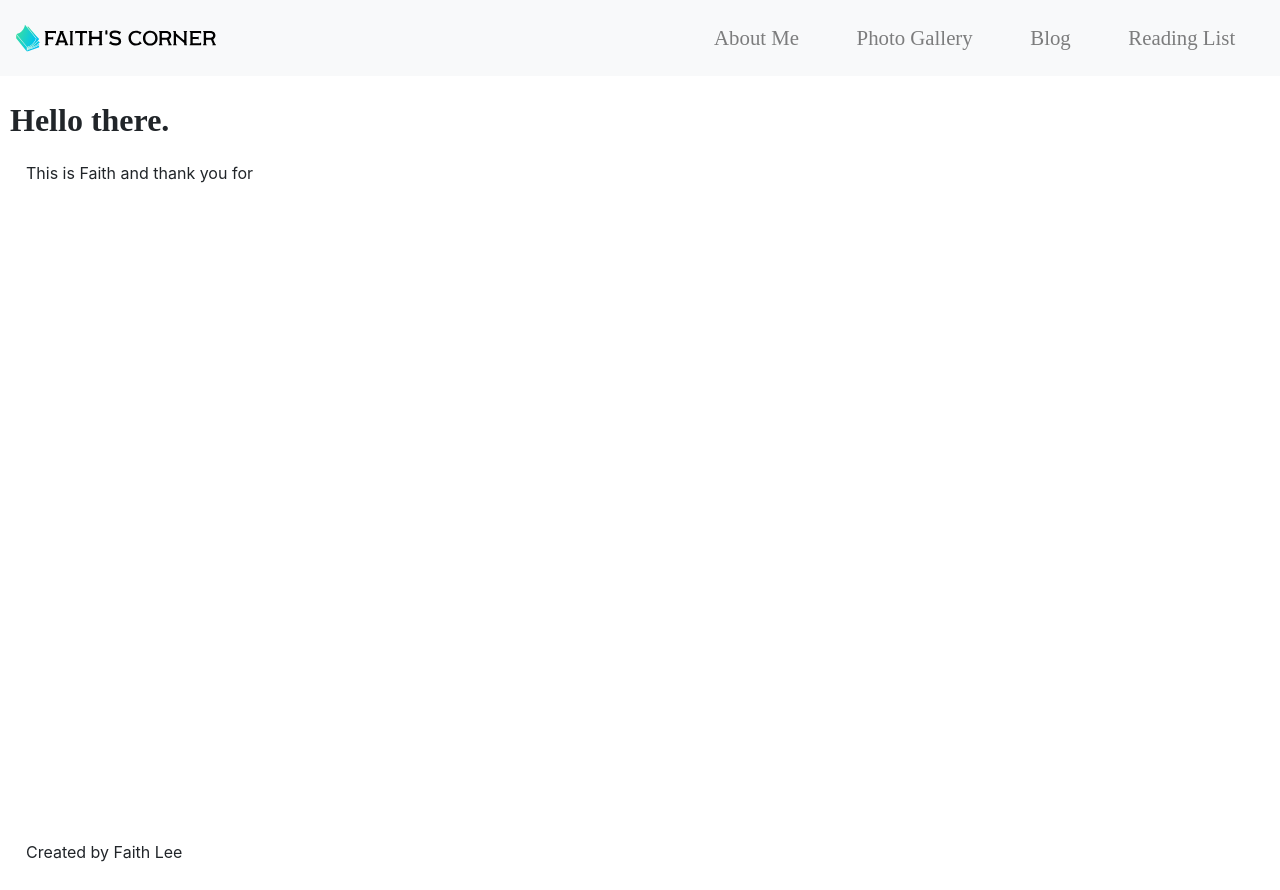
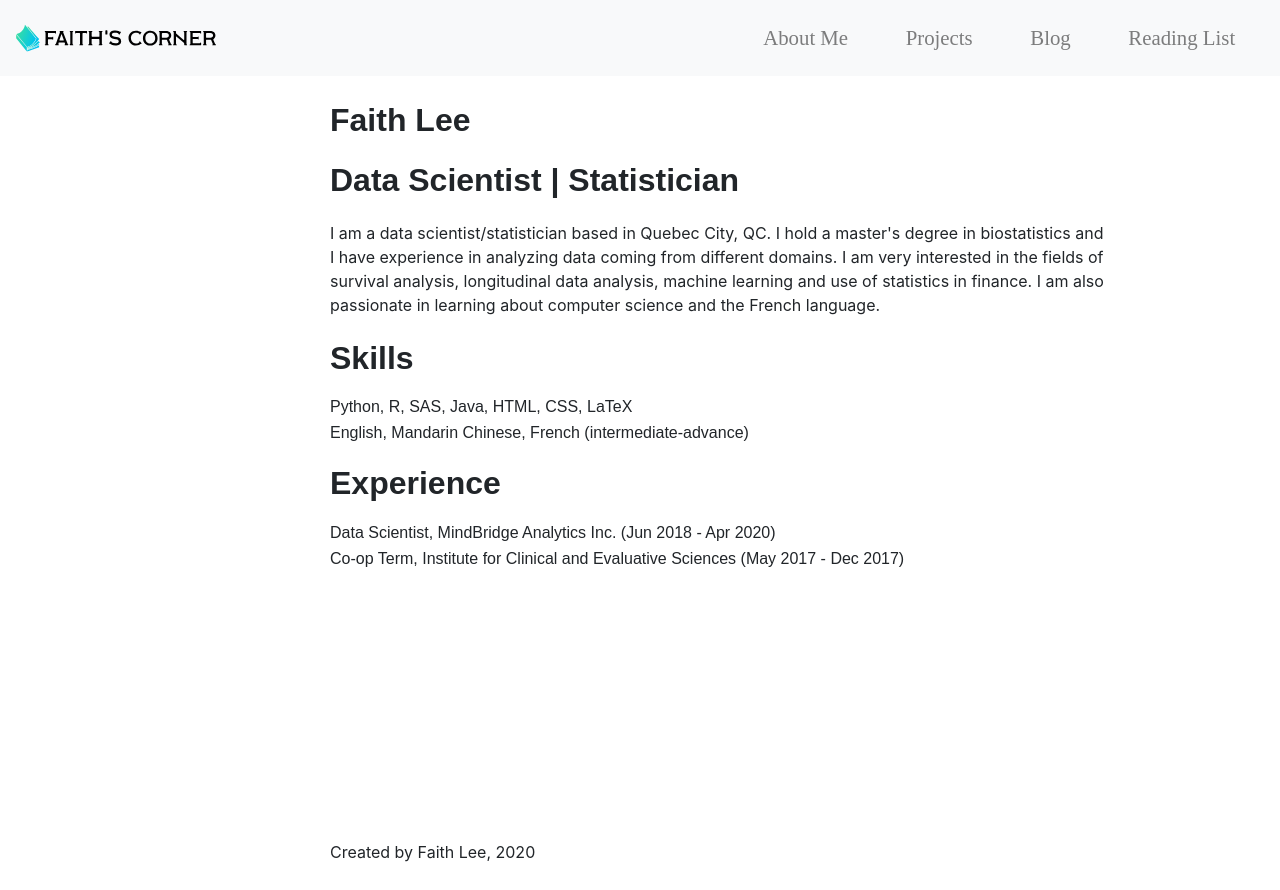
Before and after one commit to faithghlee/faithghlee.github.io, a Gatsby site: page /about in a window 1280 px wide. Built offline with nearby package versions, Linux system fonts and the light colour scheme; Gatsby itself is replaced by a stand-in of ours.

Commit message:
changes to index page

```diff
--- a/src/components/footer.js
+++ b/src/components/footer.js
@@ -16,7 +16,7 @@
 
     return (
         <footer>
-            <p> Created by {data.site.siteMetadata.author}</p>
+            <p> Created by {data.site.siteMetadata.author}, 2020</p>
         </footer>
     )
 }
--- a/src/components/header.js
+++ b/src/components/header.js
@@ -23,7 +23,7 @@
         <Navbar.Collapse id="responsive-navbar-nav">
         <Nav className="ml-auto">
             <Nav.Link href="/about" className= "nav-item">About Me</Nav.Link>
-            <Nav.Link href="/contact" className="nav-item">Photo Gallery</Nav.Link>
+            <Nav.Link href="/contact" className="nav-item">Projects</Nav.Link>
             <Nav.Link href="/blog" className="nav-item">Blog</Nav.Link>
             <Nav.Link href="/reading_list" className="nav-item">Reading List</Nav.Link>
         </Nav>
--- a/src/pages/about.js
+++ b/src/pages/about.js
@@ -1,14 +1,23 @@
 import React from "react"
 import Layout from "../components/layout"
 import "../styles/about.css"
-
+import profile from "../images/profile_image.jpeg"
 const AboutMe = () => {
 
   return (
     <Layout>
+      <h1> Faith Lee</h1>
+      <h1> Data Scientist | Statistician </h1>
+      <p> I am a data scientist/statistician based in Quebec City, QC. I hold a master's degree in biostatistics and I have experience in analyzing data coming from different domains. I am very interested in the fields of survival analysis, longitudinal data analysis, machine learning and use of statistics in finance. I am also passionate in learning about computer science and the French language.</p>
 
-      <h1>Hello there.</h1>
-      <p> This is Faith and thank you for </p>
+      <h1>Skills</h1>
+      <h2> Python, R, SAS, Java, HTML, CSS, LaTeX</h2>
+      <h2> English, Mandarin Chinese, French (intermediate-advance)</h2>
+
+      <h1>Experience</h1>
+      <h2> Data Scientist, MindBridge Analytics Inc. (Jun 2018 - Apr 2020)</h2>
+      <h2> Co-op Term, Institute for Clinical and Evaluative Sciences (May 2017 - Dec 2017)</h2>
+
 
       </Layout>
   )
--- a/src/styles/about.css
+++ b/src/styles/about.css
@@ -1,21 +1,18 @@
 
 h1 {
-    text-align: left;
-    font-family: 'Times New Roman', Times, serif;
+    margin-left: 20rem;
+
+    font-family: Arial, Helvetica, sans-serif;
     font-weight: bold;
 }
 
 p {
-    margin: 1rem;
+    margin-left: 20rem;
+    margin-right: 10rem;
 }
-.column {
-    float: left;
+h2{
+  margin-left: 20rem;
+  font: 1em sans-serif;
+  margin-right: 10rem;
+
 }
-
-.left {
-    width: 60%;
-}
-
-.right {
-    width: 40%;
-}
```
Also changed, not shown: src/images/profile_image.jpeg (added).
